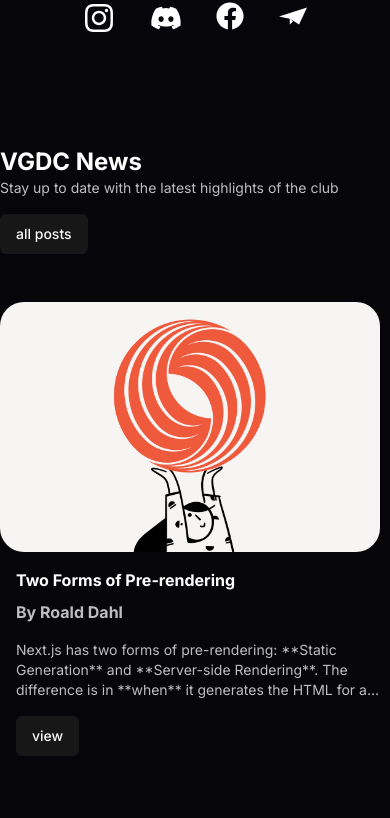
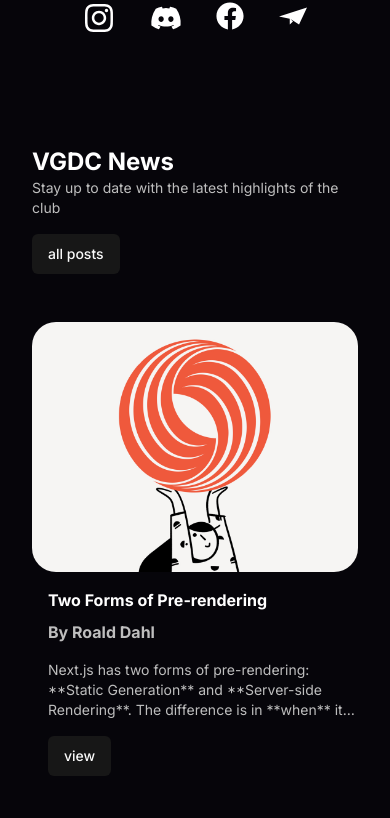
Before and after one commit to vgdc-ucsd/VGDC-Website, a Next.js app: page / in a window 390 px wide. Shown: the part 850-1668 px from the top of the page. Built offline with nearby package versions, Linux system fonts and the light colour scheme.

Commit message:
Reformatted, added mobile margins for blog system

```diff
--- a/app/page.tsx
+++ b/app/page.tsx
@@ -6,7 +6,7 @@ import { Avatar, AvatarFallback, AvatarImage } from "@/components/ui/avatar"
 import { FaInstagram, FaDiscord, FaFacebook } from "react-icons/fa"
 import { SiMinutemailer } from "react-icons/si"
 import Image from "next/image"
-import Link from "next/link";
+import Link from "next/link"
 import { useSpring, animated } from "react-spring"
 import {
   Carousel,
@@ -19,8 +19,6 @@ import { GetStaticProps } from "next"
 import { Post, getSortedPostsData } from "@/lib/post"
 import BlogCard from "@/components/BlogCard"
 import { Button } from "@/components/ui/button"
-
-
 
 export default function Home() {
   return (
@@ -196,7 +194,7 @@ function About() {
 
   return (
     <section className="mx-4 mt-[4rem] flex w-auto flex-col items-center py-12 md:mt-[8rem]">
-      <h2 className = " text-white text-2xl font-bold lg:text-4xl">
+      <h2 className=" text-2xl font-bold text-white lg:text-4xl">
         What is VGDC?
       </h2>
 
@@ -243,26 +241,26 @@ function BlogPreview() {
   const allPostsData = getSortedPostsData()
 
   return (
-    <section className = "mx-auto w-full md:w-[36rem] xl:w-[56rem] mt-[4rem] md:mt-[8rem]">
-
-      <span className="mb-8 flex flex-col md:flex-row justify-between">
+    <section className="mt-[4rem] w-full px-8 md:mx-auto md:mt-[8rem] md:w-[36rem] xl:w-[56rem]">
+      <span className="mb-8 flex flex-col justify-between md:flex-row">
         <div>
-          <h2 className=" text-white text-2xl font-bold lg:text-4xl">VGDC News</h2>
-          <p className = "text-text-grey max-w-lg text-sm sm:text-base xl:text-lg">Stay up to date with the latest highlights of the club</p>
+          <h2 className="text-2xl font-bold text-white lg:text-4xl">
+            VGDC News
+          </h2>
+          <p className="max-w-lg text-sm text-text-grey sm:text-base xl:text-lg">
+            Stay up to date with the latest highlights of the club
+          </p>
         </div>
 
-        <Link href = "">
-            <Button className = "mt-4">all posts</Button>
+        <Link href="">
+          <Button className="mt-4">all posts</Button>
         </Link>
-
       </span>
 
       <div>
-      {allPostsData.map(
-        (post:Post) => (
-          <BlogCard key = {post.id} post = {post}/>
-        )
-      )}
+        {allPostsData.map((post: Post) => (
+          <BlogCard key={post.id} post={post} />
+        ))}
       </div>
     </section>
   )
```
